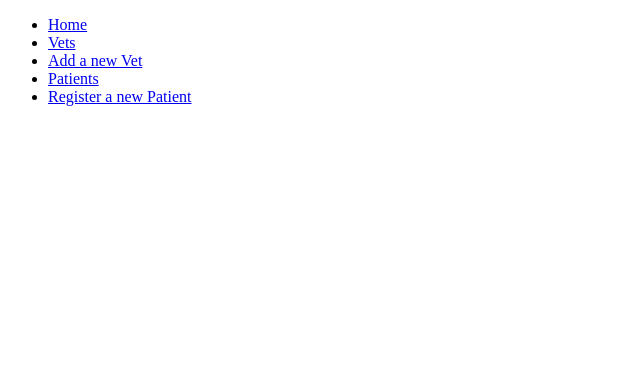
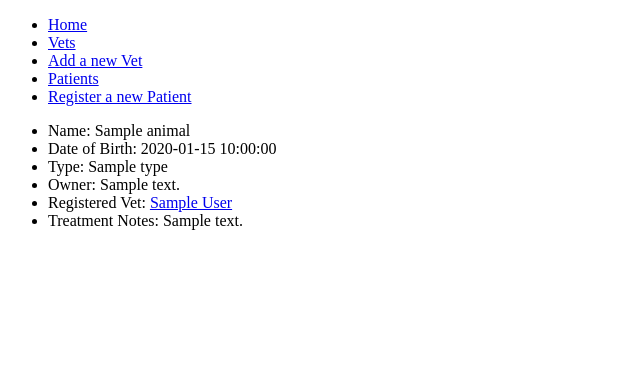
Before and after one commit to IronsideF/vet_manager_flask_project, a Flask app: page /animals/1 in a window 1280 px wide. Shown: the top 366 px of the page, without its empty margins (0-640 px from the left). Run offline with Flask 2, Linux system fonts and the light colour scheme; a database or web service that is not in the repository returns one stand-in record (values such as "Sample title"); some libraries are stand-ins or nearby versions.

Commit message:
core get functionality for animals

```diff
--- a/templates/animals/show.html
+++ b/templates/animals/show.html
@@ -1,3 +1,10 @@
 {% extends 'base.html' %}{% block content %}
-
+    <ul>
+        <li>Name: {{ animal.name }}</li>
+        <li>Date of Birth: {{ animal.dob }}</li>
+        <li>Type: {{ animal.type }}</li>
+        <li>Owner: {{animal.owner_details}}</li>
+        <li>Registered Vet: <a href="/vets/{{animal.vet.id}}">{{animal.vet.first_name}} {{animal.vet.last_name}}</a></li>
+        <li>Treatment Notes: {{animal.treatment_notes}}</li>
+    </ul>
 {% endblock content %}
```
Also changed, not shown: templates/animals/index.html (+8 -1 lines).
